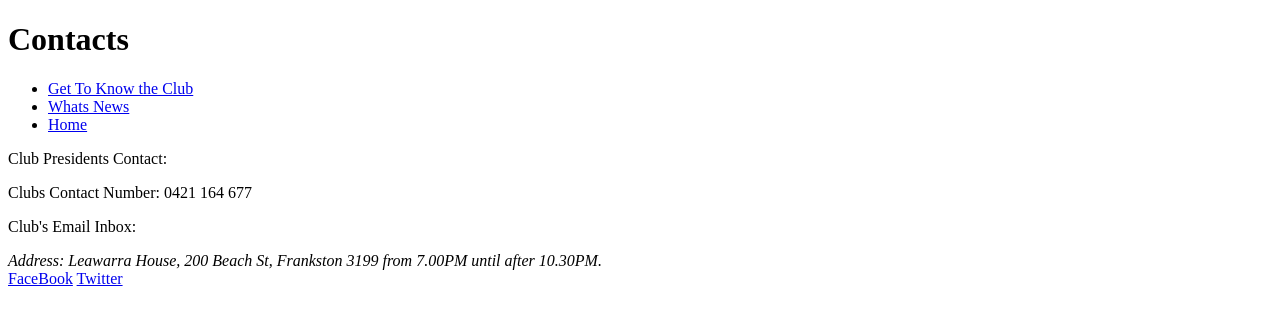
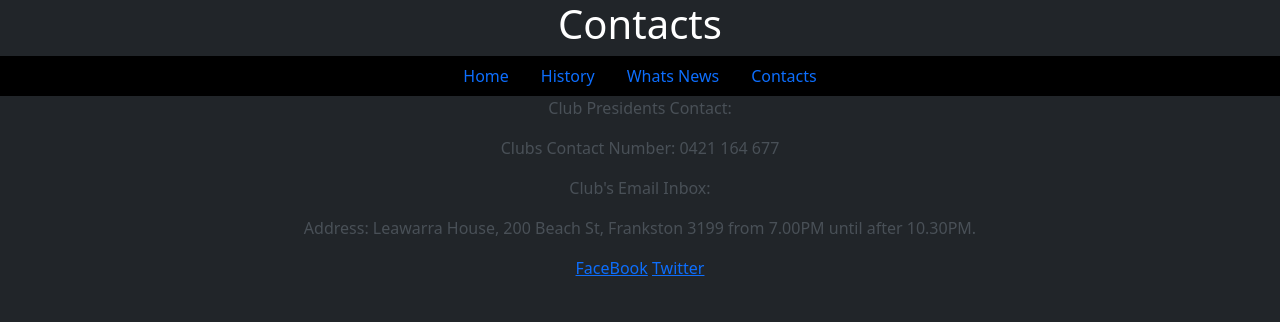
Before and after one commit to SpeedyDuck790/FCCwebsite, a plain HTML site: page pages/ContactPage.html in a window 1280 px wide. Drawn offline with nearby package versions, Linux system fonts and the light colour scheme.

Commit message:
Basic styling

```diff
--- a/pages/ContactPage.html
+++ b/pages/ContactPage.html
@@ -2,17 +2,30 @@
 <html>
 <head>
     <title>FCC Contact</title>
+    <!-- Latest compiled and minified CSS -->
+  <link href="https://cdn.jsdelivr.net/npm/bootstrap@5.3.2/dist/css/bootstrap.min.css" rel="stylesheet">
+  <!-- Latest compiled JavaScript -->
+  <script src="https://cdn.jsdelivr.net/npm/bootstrap@5.3.2/dist/js/bootstrap.bundle.min.js"></script>
 </head>
 
-<body>
-    <h1>Contacts</h1>
-    <nav>
-        <ul>
-          <li><a href="HistoryPage.html">Get To Know the Club</a></li>
-          <li><a href="News&TourmPage.html">Whats News</a></li>
-          <li><a href="FrontPage.html">Home</a></li>
-        </ul>
-      </nav>
+<body class="bg-dark text-light-emphasis text-center">
+    <h1 class="text-center text text-white">Contacts</h1>
+    <nav class="nav nav-pills bg-black d-flex justify-content-center align-items-center">
+      <ul class="nav nav-pills">
+        <li class="nav-item">
+          <a class="nav-link" href="FrontPage.html">Home</a>
+        </li>
+        <li class="nav-item">
+          <a class="nav-link" href="HistoryPage.html">History</a>
+        </li>
+        <li class="nav-item">
+          <a class="nav-link" href="News&TourmPage.html">Whats News</a>
+        </li>
+        <li class="nav-item">
+          <a class="nav-link" href="ContactPage.html">Contacts</a>
+        </li>
+      </ul>
+    </nav>
     <p>Club Presidents Contact:</p>
     <p>Clubs Contact Number: 0421 164 677</p>
     <p>Club's Email Inbox:</p>
```
Also changed, not shown: pages/HistoryPage.html (+22 -9 lines), pages/News&TourmPage.html (+22 -9 lines).
